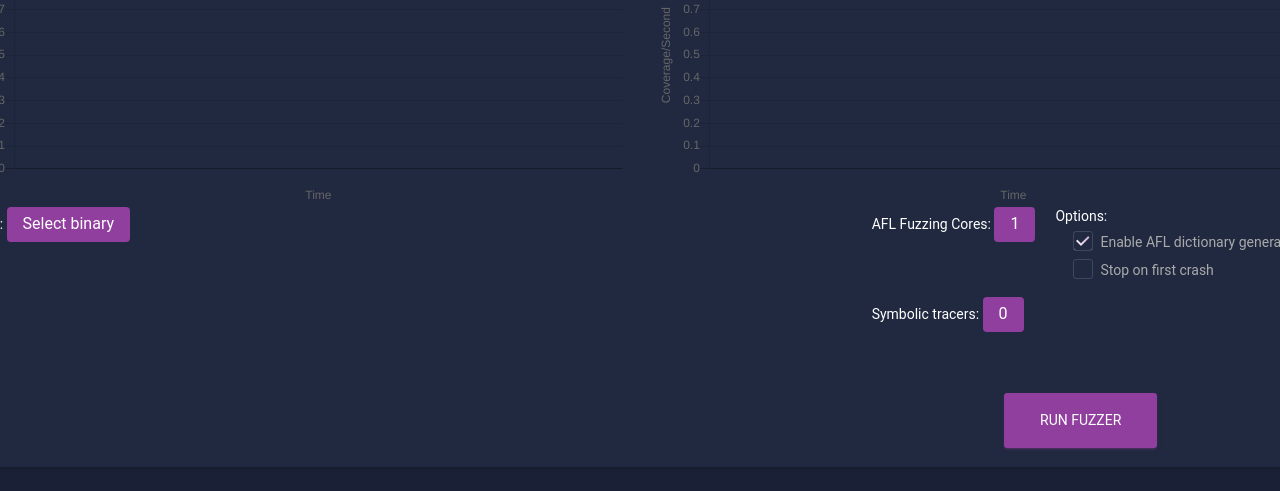
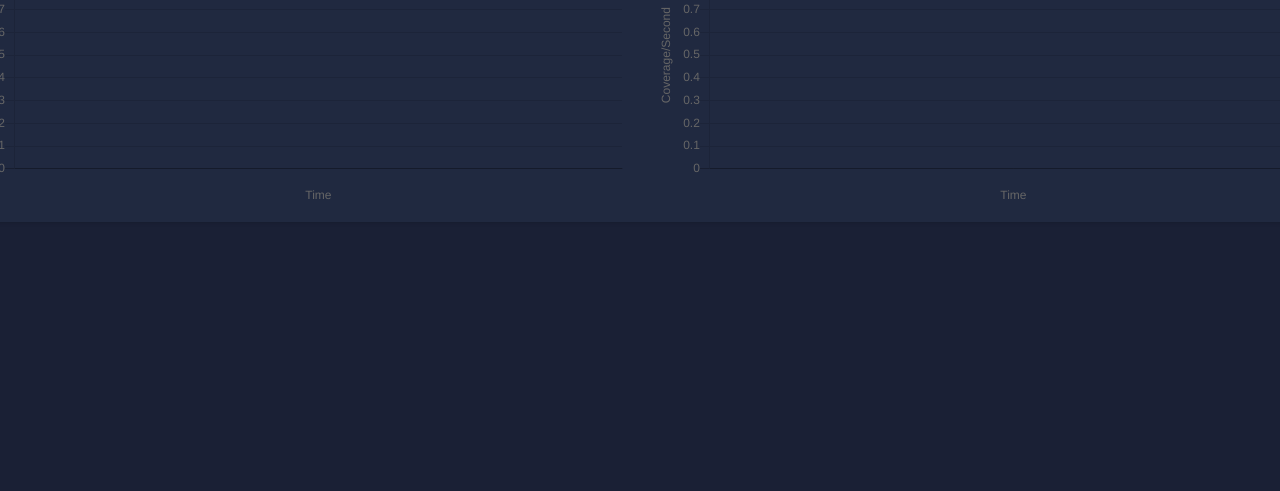
Before and after one commit to wes4m/phuzzerUI, a Flask app: page / in a window 1280 px wide. Shown: the part 223-714 px from the top of the page. Run offline with Flask 2, Linux system fonts and the light colour scheme; some libraries are stand-ins or nearby versions.

Commit message:
Template fix, socketio receving, sending cleanup

```diff
--- a/src/templates/contents_main.html
+++ b/src/templates/contents_main.html
@@ -60,100 +60,3 @@
 <!-- TOP row | code coverage chart -->
 <div class="row">
 </div>
-
-<div class="row">
-
-	<!-- TOP LEFT -->
-	<div class="col-lg-8">
-
-		<!-- Binary Selector -->
-		<label style="color: white">Target:
-
-		<div class="dropdown-box">
-		  <button id="binary-name" class="dropbtn">Select binary</button>
-		  <div class="dropdown-content">
-		    <a class="dropdownitem" href="#">PX4</a>
-		    <a class="dropdownitem" href="#">/phuzzui/examples/mavlink</a>
-		    <a class="dropdownitem" href="#">Gazebo</a>
-		    <a class="dropdownitem" href="#">/phuzzui/examples/example-elf</a>
-		  </div>
-		</div>
-
-		</label>
-	</div>
-
-
-	<!-- TOP RIGHT -->
-	<div class="col-lg-4">
-
-		<div class="row">
-			<!-- AFL Cores Selector -->
-			<label style="color: white"> AFL Fuzzing Cores:
-			<div class="dropdown-box">
-			  <button id="afl-cores" class="dropbtn">1</button>
-			  <div class="dropdown-content">
-			    <a class="dropdownitem" href="#">1</a>
-			    <a class="dropdownitem" href="#">2</a>
-			    <a class="dropdownitem" href="#">4</a>
-			  </div>
-			</div>
-
-			</labeL>
-		<label style="margin-left: 20px; color: white">Options:
-		<div style="margin-left: 20px">
-		<!-- Simple checkbox test -->
-		<div class="form-check">
-			<label class="form-check-label" style="color=white">
-			<input id="create-dictionary" class="form-check-input" type="checkbox" value="" checked="true">
-			<span class="form-check-sign">
-			<span class="check"></span>
-			</span>
-			Enable AFL dictionary generation
-			</label>
-	       </div>
-	       <!-- Simple checkbox test -->
-	       <div class="form-check">
-			<label class="form-check-label" style="color=white">
-			<input id="first-crash" class="form-check-input" type="checkbox" value="">
-			<span class="form-check-sign">
-			<span class="check"></span>
-			</span>
-			Stop on first crash
-			</label>
-	       </div>
-	       </div>
-	       </label>
-		</div>
-		<div class="row">
-
-			<!-- driller Cores Selector -->
-			<label style="color: white"> Symbolic tracers:
-			<div class="dropdown-box">
-			  <button id="driller-cores" class="dropbtn">0</button>
-			  <div class="dropdown-content">
-			    <a class="dropdownitem" href="#">0</a>
-			    <a class="dropdownitem" href="#">1</a>
-			    <a class="dropdownitem" href="#">2</a>
-			    <a class="dropdownitem" href="#">4</a>
-			  </div>
-			</div>
-
-			</labeL>
-	   </div>
-
-	</div>
-
-</div>
-</br></br>
-
-
-<div class="row">
-
-	<!-- BOTTOM -->
-	<div class="col-lg-9">
-	</div>
-
-	<div class="col-lg-1">
-		<button id="run_fuzzer" type="button" class="btn btn-lg btn-primary">Run fuzzer</button>
-	</div>
-</div>
--- a/src/templates/index.html
+++ b/src/templates/index.html
@@ -193,38 +193,4 @@
 
     });
 
-    // Sends fuzzing options to server
-    $("#run_fuzzer").click(function() {
-    	if (connected) {
-
-		if (!fuzzing) {
-			socket.emit('start_fuzzing',
-				{
-					binary: $.trim($('#binary-name').text()),
-					afl_cores: parseInt($.trim($('#afl-cores').text())),
-					no_dictionary: !($('#create-dictionary').is(':checked')),
-					first_crash: ($('#first-crash').is(':checked')),
-					driller_cores: parseInt($.trim($('#driller-cores').text())),
-				}
-			);
-			fuzzing = true;
-			$(this).text("Stop fuzzer");
-			$(this).removeClass('btn-primary').addClass('btn-danger');
-
-		} else {
-			socket.emit('stop_fuzzing',{});
-			fuzzing = false;
-			$(this).text("Run fuzzer");
-			$(this).removeClass('btn-danger').addClass('btn-primary');
-		}
-
-	}
-    });
-
-
-    $(function(){
-	    $(".dropdown-box .dropdownitem").click(function(){
-	     $(this).parent().parent().find("button").text($(this).text());
-	    });
-    });
 </script>
```
